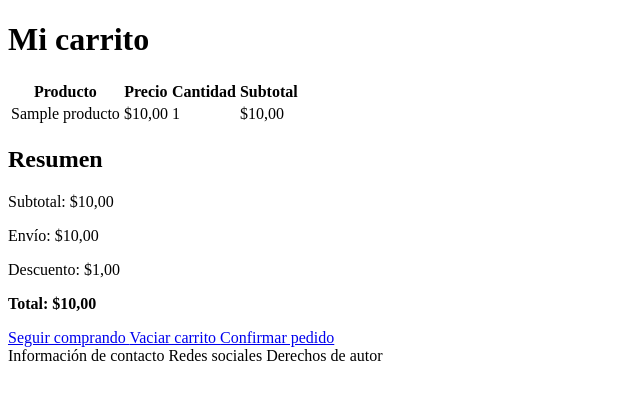
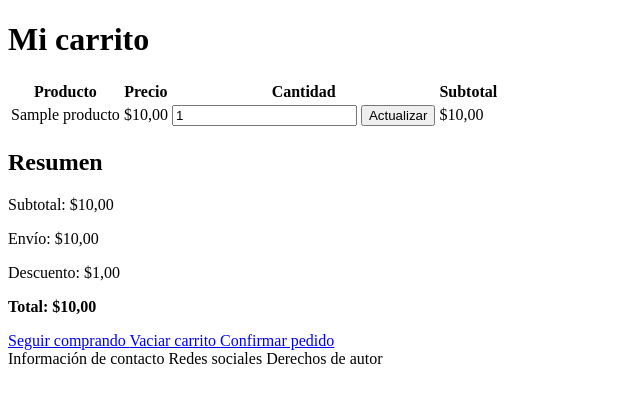
Before and after one commit to cristian9103/project_store, a Django app: page /pedidos/carrito/ in a window 1280 px wide. Shown: the part 26-429 px from the top of the page, without its empty margins (0-640 px from the left). Run offline with Django 5.2, Linux system fonts and the light colour scheme; a user stored in the database is signed in; tables that the repository leaves empty hold one stand-in row (values such as "Sample post").

Commit message:
Se modifica el archivo templates/pedidos/carrito.html

```diff
--- a/templates/pedidos/carrito.html
+++ b/templates/pedidos/carrito.html
@@ -25,7 +25,20 @@ Mi carrito
                 <tr>
                     <td>{{ detalle.producto.nombre }}</td>
                     <td>${{ detalle.precio_unitario }}</td>
-                    <td>{{ detalle.cantidad }}</td>
+                    <td>
+                        <form
+                            method="post"
+                            action="{% url 'pedidos:actualizar_cantidad' detalle.pk %}"
+                        >
+                            {% csrf_token %}
+
+                            <input type="number" name="cantidad" value="{{ detalle.cantidad }}" min="0">
+
+                            <button type="submit">
+                                Actualizar
+                            </button>
+                        </form>
+                    </td>
                     <td>${{ detalle.subtotal }}</td>
                 </tr>
             {% endfor %}
```
